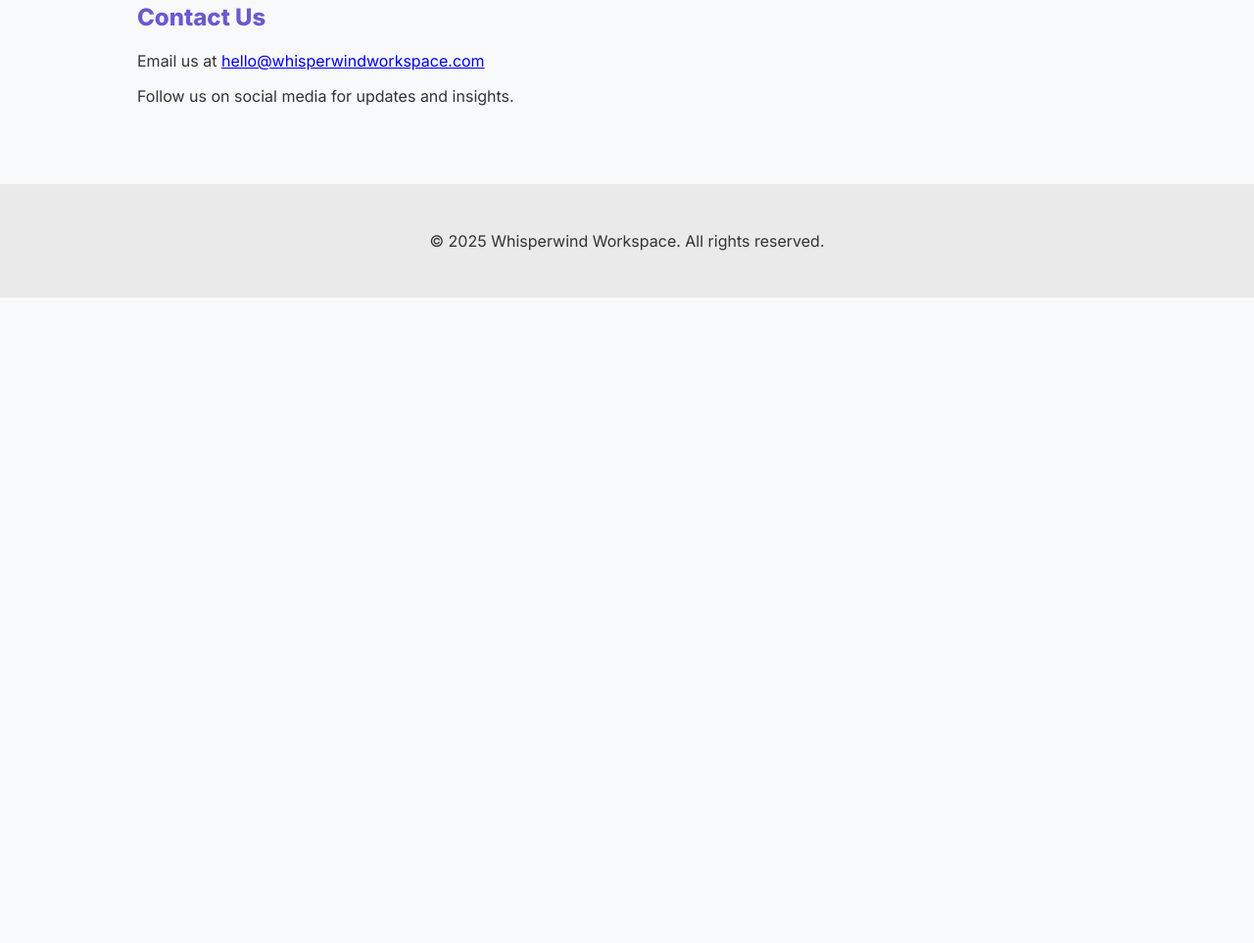
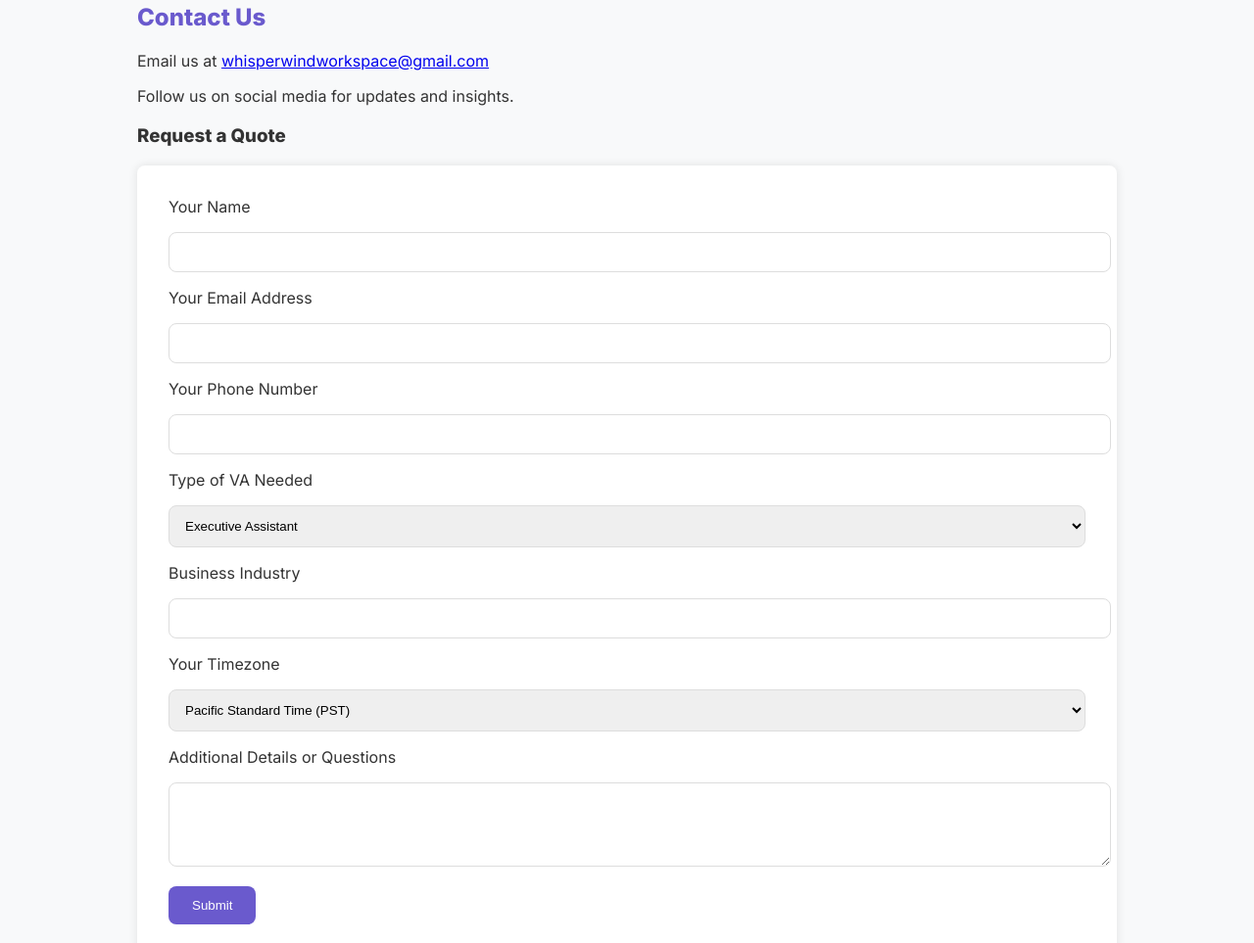
Before and after one commit to whisperwindworkspace/whisperwind-workspace, a plain HTML site: page index.html in a window 1280 px wide. Shown: the part 1237-2200 px from the top of the page at 98% size. Before the commit the page ends 1541 px from the top, so only its background shows below. Drawn offline with Linux system fonts and the light colour scheme.

Commit message:
Update index.html

```diff
--- a/index.html
+++ b/index.html
@@ -47,6 +47,30 @@
       text-decoration: none;
       border-radius: 8px;
     }
+    form {
+      background-color: white;
+      padding: 2rem;
+      border-radius: 8px;
+      box-shadow: 0 0 10px rgba(0, 0, 0, 0.1);
+    }
+    input, select, textarea {
+      width: 100%;
+      padding: 0.75rem;
+      margin: 1rem 0;
+      border-radius: 8px;
+      border: 1px solid #ddd;
+    }
+    button {
+      padding: 0.75rem 1.5rem;
+      background-color: #6a5acd;
+      color: white;
+      border: none;
+      border-radius: 8px;
+      cursor: pointer;
+    }
+    button:hover {
+      background-color: #5c4da1;
+    }
   </style>
 </head>
 <body>
@@ -91,8 +115,49 @@
 
   <section id="contact">
     <h2>Contact Us</h2>
-    <p>Email us at <a href="mailto:hello@whisperwindworkspace.com">hello@whisperwindworkspace.com</a></p>
+    <p>Email us at <a href="mailto:whisperwindworkspace@gmail.com">whisperwindworkspace@gmail.com</a></p>
     <p>Follow us on social media for updates and insights.</p>
+    <h3>Request a Quote</h3>
+    <form action="#" method="POST">
+      <label for="name">Your Name</label>
+      <input type="text" id="name" name="name" required>
+
+      <label for="email">Your Email Address</label>
+      <input type="email" id="email" name="email" required>
+
+      <label for="phone">Your Phone Number</label>
+      <input type="tel" id="phone" name="phone" required>
+
+      <label for="va-type">Type of VA Needed</label>
+      <select id="va-type" name="va-type" required>
+        <option value="executive-assistant">Executive Assistant</option>
+        <option value="calendar-management">Inbox & Calendar Management</option>
+        <option value="customer-support">Customer Support</option>
+        <option value="data-entry">Data Entry & Reporting</option>
+        <option value="project-coordination">Project Coordination</option>
+        <option value="custom">Custom VA Package</option>
+      </select>
+
+      <label for="industry">Business Industry</label>
+      <input type="text" id="industry" name="industry" required>
+
+      <label for="timezone">Your Timezone</label>
+      <select id="timezone" name="timezone" required>
+        <option value="pst">Pacific Standard Time (PST)</option>
+        <option value="mst">Mountain Standard Time (MST)</option>
+        <option value="cst">Central Standard Time (CST)</option>
+        <option value="est">Eastern Standard Time (EST)</option>
+        <option value="gmt">Greenwich Mean Time (GMT)</option>
+        <option value="ist">Indian Standard Time (IST)</option>
+        <option value="aest">Australian Eastern Standard Time (AEST)</option>
+        <!-- Add more timezones as needed -->
+      </select>
+
+      <label for="message">Additional Details or Questions</label>
+      <textarea id="message" name="message" rows="4"></textarea>
+
+      <button type="submit">Submit</button>
+    </form>
   </section>
 
   <footer>
```
